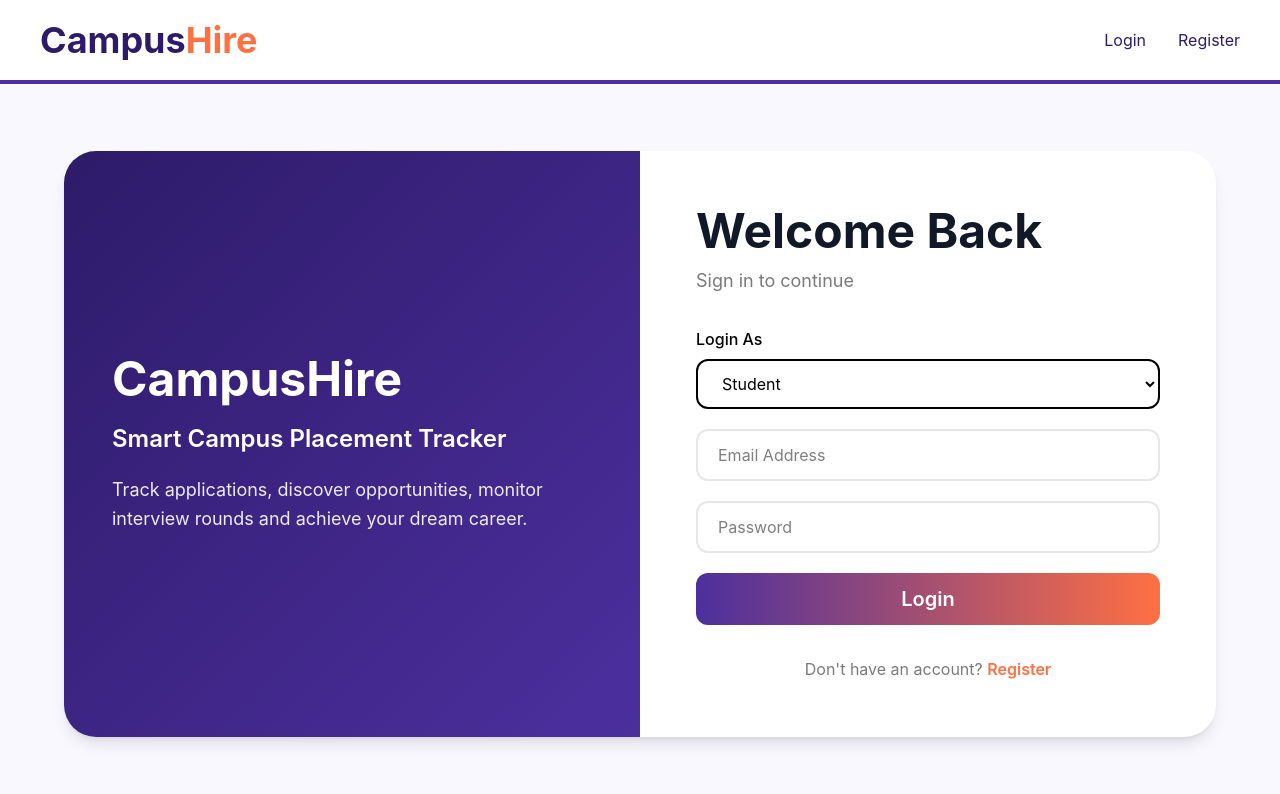
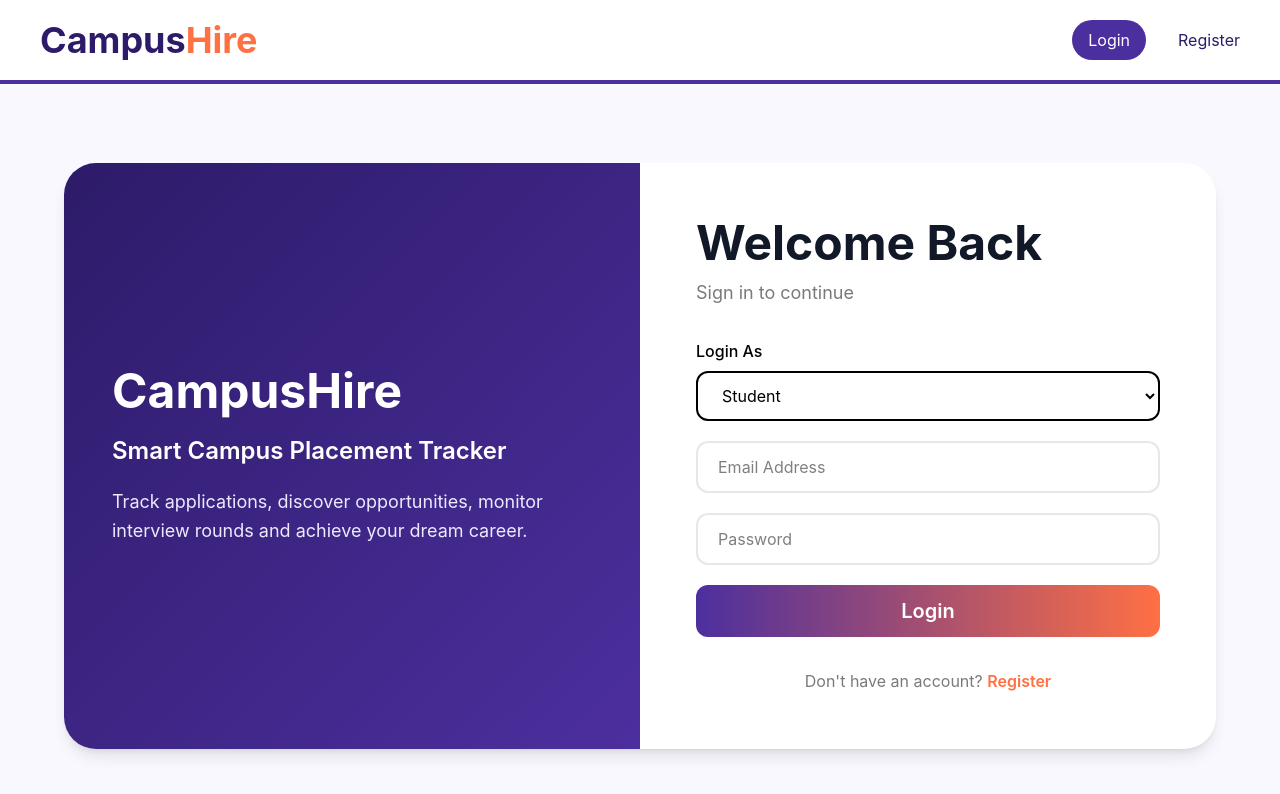
Before and after one commit to Sanjana-54/CampusHire, a React app in the folder Frontend/: page / in a window 1280 px wide. Shown: the top 794 px of the page. Built offline with nearby package versions, Linux system fonts and the light colour scheme; the HTML template or start-up script is replaced by a standard one.

Commit message:
added files

```diff
--- a/Frontend/src/components/Login.jsx
+++ b/Frontend/src/components/Login.jsx
@@ -63,9 +63,8 @@ err.response?.data?.message ||
 }, []);
 
   return (
-    <div className="h-[calc(100vh-80px)] flex items-center justify-center px-6">
-      <div className="w-full max-w-6xl bg-white rounded-[32px] overflow-hidden shadow-lg grid lg:grid-cols-2">
-
+    <div className="min-h-[calc(100vh-80px)] flex items-center justify-center px-6 py-8">
+<div className="w-full max-w-6xl bg-white rounded-[32px] overflow-hidden shadow-lg grid lg:grid-cols-2 mt-6">
         {/* LEFT PANEL */}
 
         <div
--- a/Frontend/src/components/Navbar.jsx
+++ b/Frontend/src/components/Navbar.jsx
@@ -28,11 +28,19 @@ console.log("Navbar User:", user);
           {!user && (
             <>
               <NavLink
-                to="/"
-                style={{ color: "#2D1B69" }}
-              >
-                Login
-              </NavLink>
+  to="/"
+  className={({ isActive }) =>
+    isActive
+      ? "px-4 py-2 rounded-full text-white"
+      : "px-4 py-2"
+  }
+  style={({ isActive }) => ({
+    backgroundColor: isActive ? "#4C2F9E" : "transparent",
+    color: isActive ? "white" : "#2D1B69",
+  })}
+>
+  Login
+</NavLink>
 
               <NavLink
                 to="/register"
--- a/Frontend/src/components/Register.jsx
+++ b/Frontend/src/components/Register.jsx
@@ -52,10 +52,7 @@ function Register() {
           }}
         >
           <h1 className="text-5xl font-bold mb-5">
-            Campus
-            <span style={{ color: "#FF7043" }}>
-              Hire
-            </span>
+            CampusHire
           </h1>
 
           <h2 className="text-2xl font-semibold mb-5">
```
